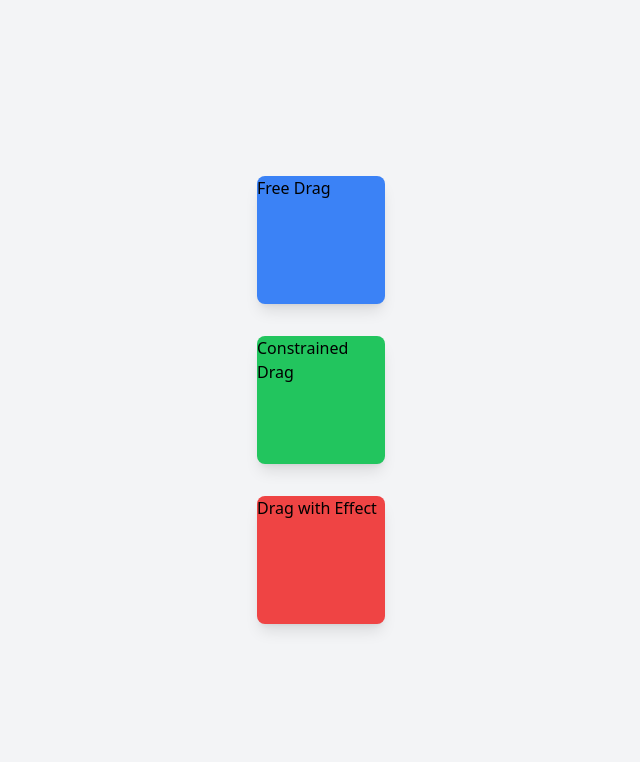
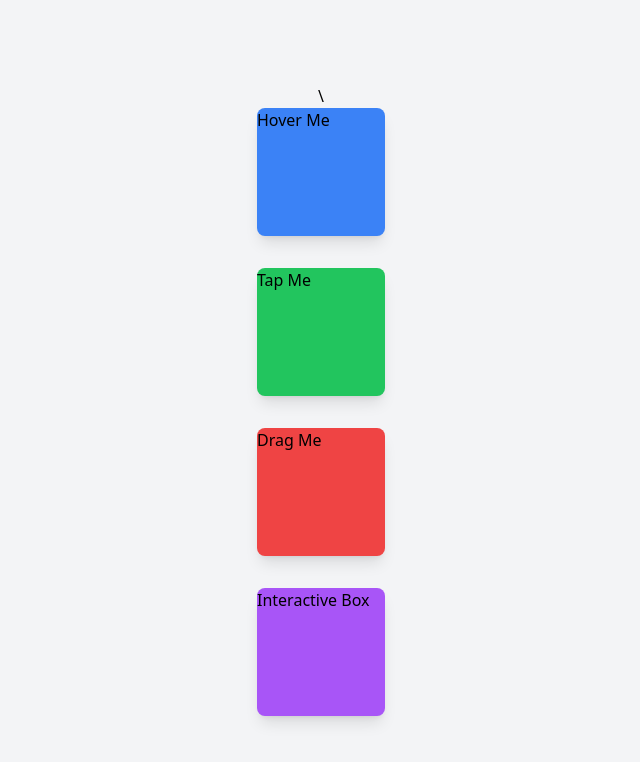
Before and after one commit to Cabdinasir64/Frame_Motion, a React (Vite) app: page / in a window 1280 px wide. Shown: the top 762 px of the page, without its empty margins (319-959 px from the left). Built offline with nearby package versions, Linux system fonts and the light colour scheme.

Commit message:
i added file of animation14 frame motion

```diff
--- a/src/App.jsx
+++ b/src/App.jsx
@@ -1,9 +1,9 @@
-import Animation13 from './Components/animation13'
+import Animation14 from './Components/animation14'
 function App() {
 
   return (
     <>
-      <Animation13 />
+      <Animation14 />
 
     </>
   )
--- /dev/null
+++ b/src/Components/animation14.jsx
@@ -0,0 +1,42 @@
+import { motion } from "framer-motion";
+import { b } from "framer-motion/client";
+
+export default function animation14() {
+  return (
+    <div className="h-screen bg-gray-100 flex flex-col items-center justify-center space-y-8">
+      \{" "}
+      <motion.div
+        whileHover={{ scale: 1.2, rotate: 45 }}
+        className="w-32 h-32 bg-blue-500 rounded-lg shadow-lg cursor-pointer"
+      >
+        Hover Me
+      </motion.div>
+      <motion.div
+        whileTap={{ scale: 0.8 }}
+        onTap={() => alert("Tapped!")}
+        className="w-32 h-32 bg-green-500 rounded-lg shadow-lg cursor-pointer"
+      >
+        Tap Me
+      </motion.div>
+      <motion.div
+        drag
+        dragConstraints={{ left: -100, right: 100, top: -50, bottom: 50 }}
+        onDragStart={() => alert("Drag Started")}
+        onDragEnd={() => alert("Drag Ended")}
+        className="w-32 h-32 bg-red-500 rounded-lg shadow-lg cursor-grab"
+      >
+        Drag Me
+      </motion.div>
+      <motion.div
+        drag
+        whileHover={{ scale: 1.2 }}
+        whileTap={{ scale: 0.8 }}
+        onDragStart={{ scale: 0.8 }}
+        onDragEnd={() => alert("Drag Ended")}
+        className="w-32 h-32 bg-purple-500 rounded-lg shadow-lg cursor-pointer"
+      >
+        Interactive Box
+      </motion.div>
+    </div>
+  );
+}
```
